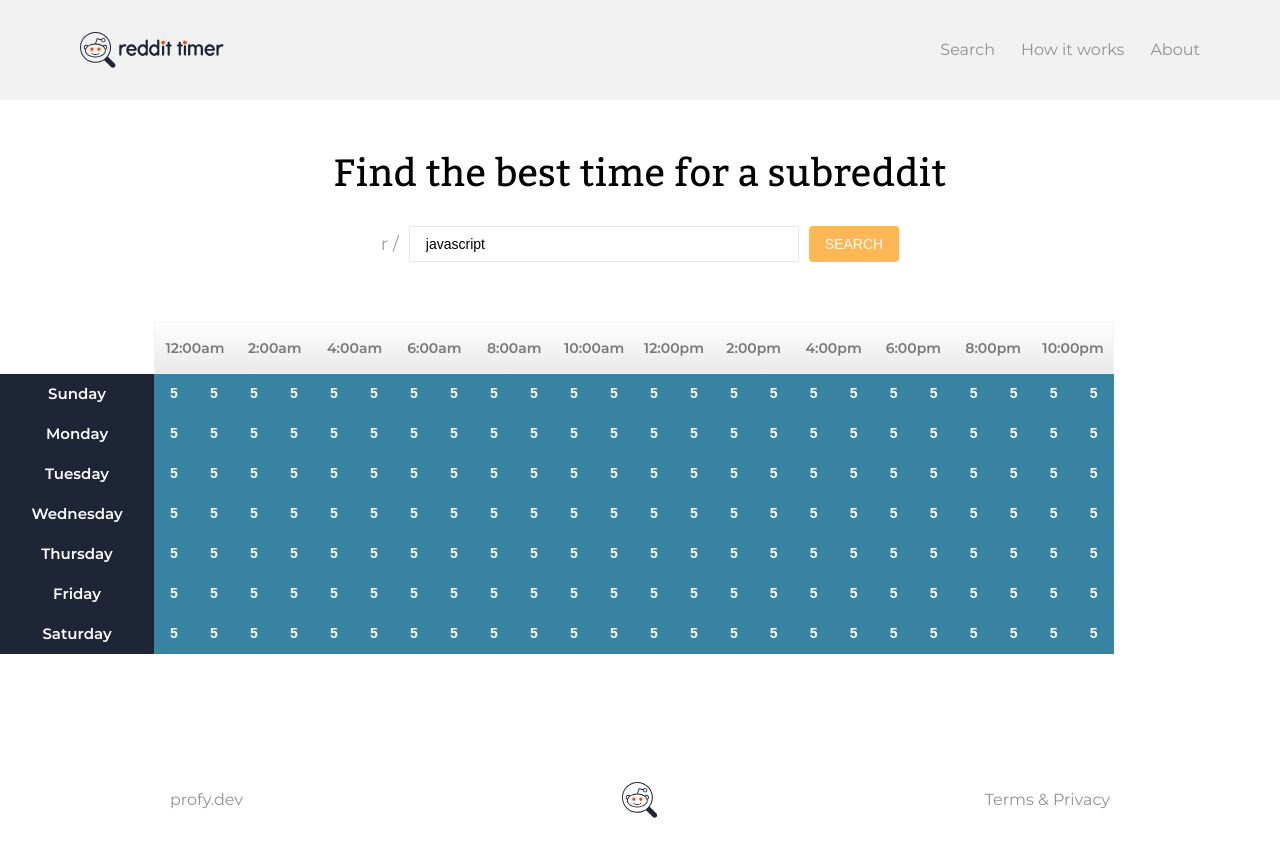
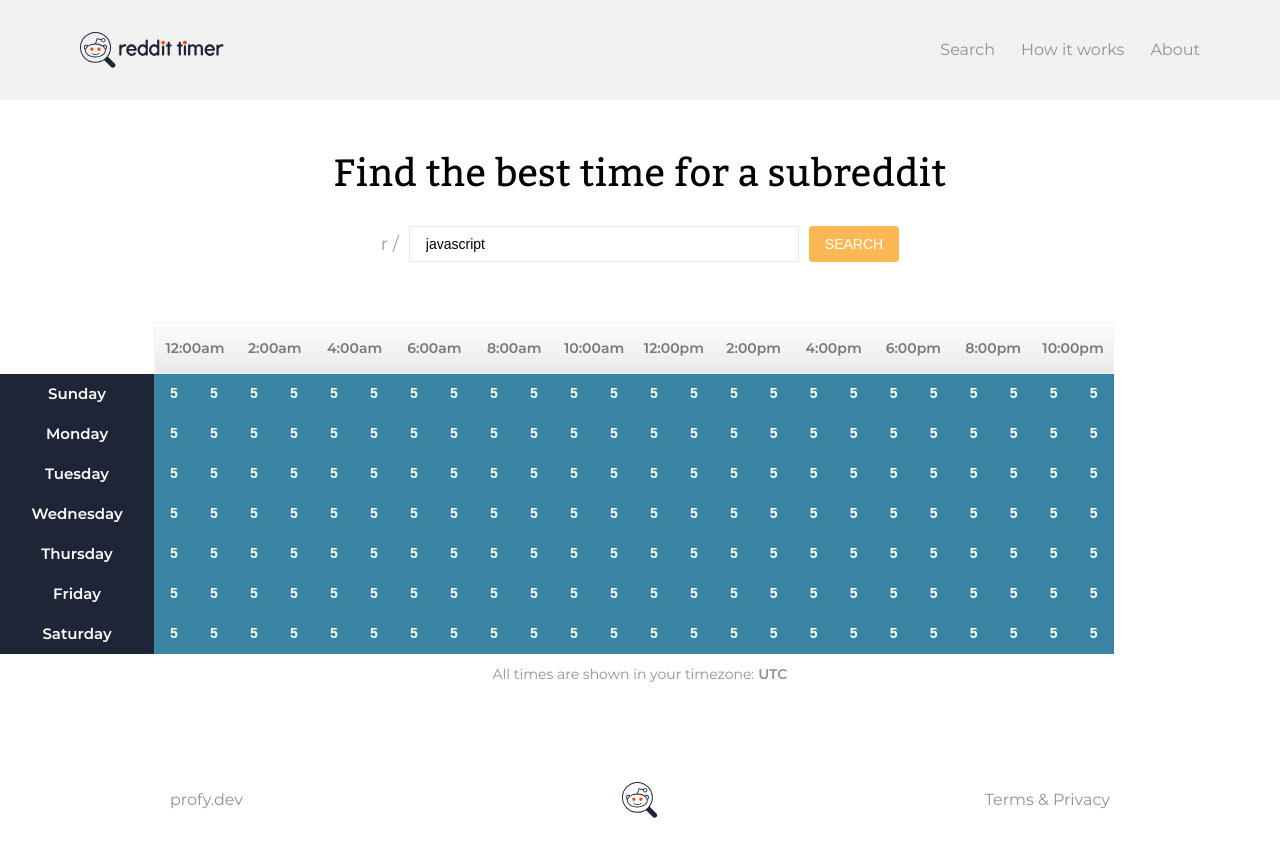
Before and after one commit to egordanilov/reddit-timer, a React (Create React App) app: page /search in a window 1280 px wide. Built offline with nearby package versions, Linux system fonts and the light colour scheme; a web font is replaced by a local one.

Commit message:
Timezone added

```diff
--- a/src/components/Heatmap.js
+++ b/src/components/Heatmap.js
@@ -28,6 +28,7 @@ function HeatMap() {
   });
 
   return (
+    <>
       <S.HeatMapWrapper>
         <S.HeatMapHeader>
           <S.HeatMapHeaderHourWrapper>
@@ -38,6 +39,12 @@ function HeatMap() {
             {heatMapRows}
           </S.HeatMapBody>
       </S.HeatMapWrapper>
+      <S.HeatMapTimeZone>
+        All times are shown in your timezone:
+        <S.TimeZoneBold>{` ${Intl.DateTimeFormat().resolvedOptions().timeZone}`}</S.TimeZoneBold>
+      </S.HeatMapTimeZone>
+    </>
+
   );
 }
 
```
Lines whose indentation alone changed are shown as unchanged.
